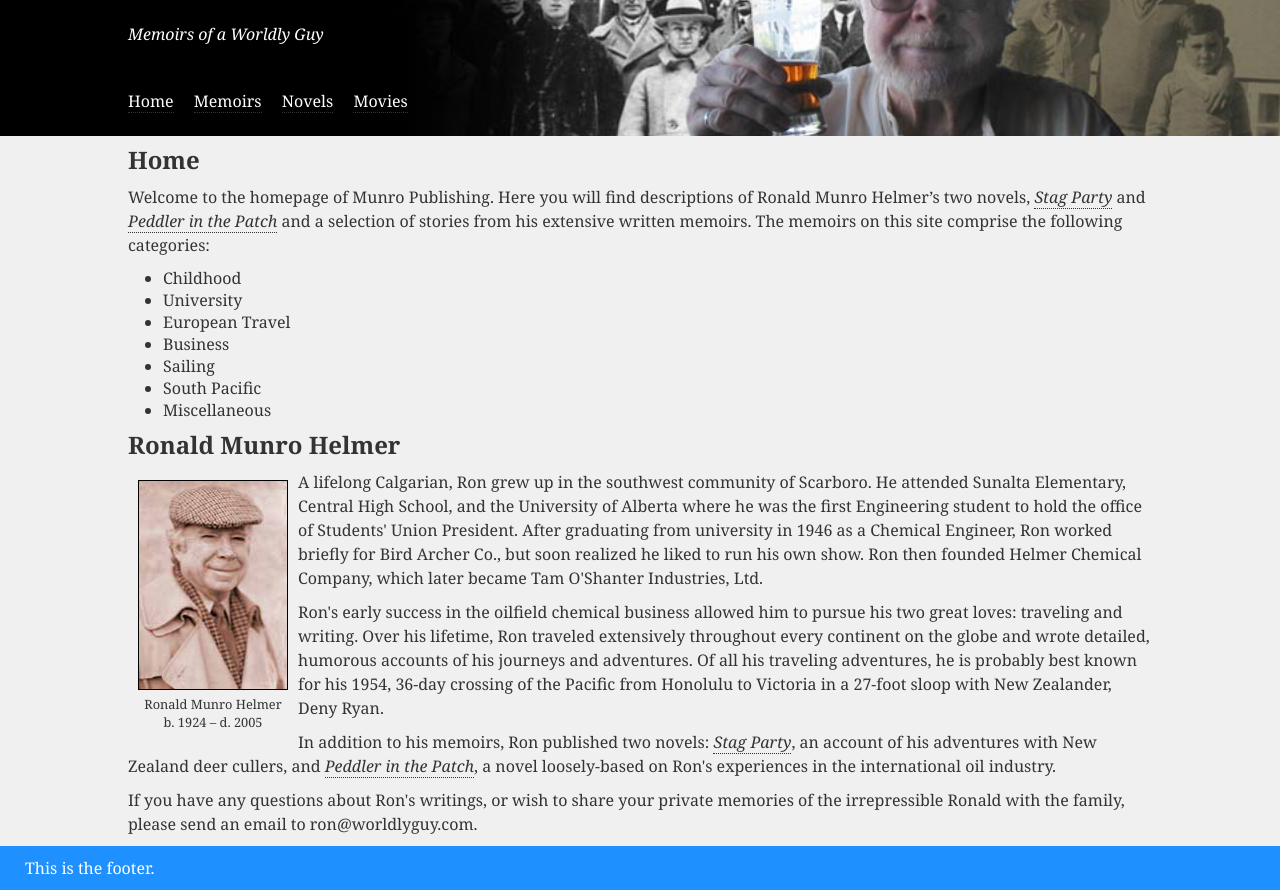
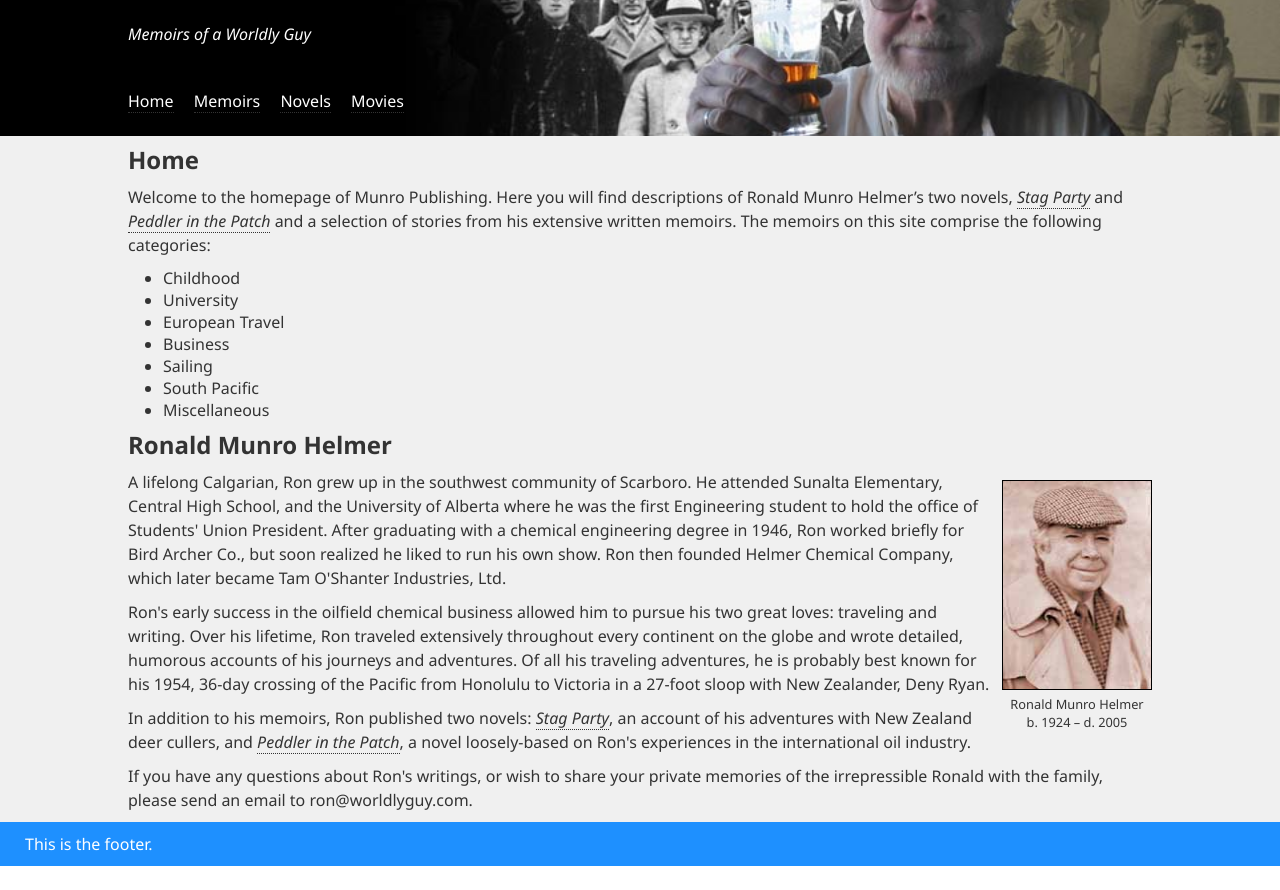
Before and after one commit to dhelmer/website-rmh, a plain HTML site: page dist/index.html in a window 1280 px wide. Shown: the part 91-981 px from the top of the page. After the commit the page ends 957 px from the top, so only its background shows below. Drawn offline with Linux system fonts and the light colour scheme.

Commit message:
Text revisions

```diff
--- a/dist/index.html
+++ b/dist/index.html
@@ -5,7 +5,7 @@
     <meta http-equiv="X-UA-Compatible" content="IE=edge">
     <meta name="viewport" content="width=device-width, initial-scale=1.0">
     <title>New Site</title>
-    <link rel="stylesheet" href="css/main.css">
+    <link rel="stylesheet" href="css/main.min.css">
   </head>
   <body>
     <div class="layout">
@@ -38,8 +38,8 @@
           </ul>
 
           <h2>Ronald Munro Helmer</h2>
-          <div class="img-150-fleft"><img src="media/rmh-portrait.jpg" style="border:1px solid #000000"><br><span class="caption">Ronald Munro Helmer<br>b. 1924 – d. 2005</span></div>
-          <p>A lifelong Calgarian, Ron grew up in the southwest community of Scarboro. He attended Sunalta Elementary, Central High School, and the University of Alberta where he was the first Engineering student to hold the office of Students' Union President. After graduating from university in 1946 as a Chemical Engineer, Ron worked briefly for Bird Archer Co., but soon realized he liked to run his own show. Ron then founded Helmer Chemical Company, which later became Tam O'Shanter Industries, Ltd.</p>
+          <div class="img-150-fright"><img src="media/rmh-portrait.jpg" style="border:1px solid #000000"><br><span class="caption">Ronald Munro Helmer<br>b. 1924 – d. 2005</span></div>
+          <p>A lifelong Calgarian, Ron grew up in the southwest community of Scarboro. He attended Sunalta Elementary, Central High School, and the University of Alberta where he was the first Engineering student to hold the office of Students' Union President. After graduating with a chemical engineering degree in 1946, Ron worked briefly for Bird Archer Co., but soon realized he liked to run his own show. Ron then founded Helmer Chemical Company, which later became Tam O'Shanter Industries, Ltd.</p>
 
           <p>Ron's early success in the oilfield chemical business allowed him to pursue his two great loves: traveling and writing. Over his lifetime, Ron traveled extensively throughout every continent on the globe and wrote detailed, humorous accounts of his journeys and adventures. Of all his traveling adventures, he is probably best known for his 1954, 36-day crossing of the Pacific from Honolulu to Victoria in a 27-foot sloop with New Zealander, Deny Ryan.</p>
 
--- a/scss/_reset.scss
+++ b/scss/_reset.scss
@@ -19,9 +19,9 @@ a {
 }
 
 body {
-  font-family: Georgia, Times, "Times New Roman", serif;
+  font-family: "Segoe UI", Georgia, Times, "Times New Roman", serif;
   color: #333;
-  font-weight: 300;
+  font-weight: 400;
 }
 
 h1, h2  {
--- a/scss/_utilities.scss
+++ b/scss/_utilities.scss
@@ -48,7 +48,13 @@ body {
 .img-150-fleft {
   float: left;
   width: 150px;
-  margin:  10px 10px 0;
+  margin:  10px 10px 10px 0;
+}
+
+.img-150-fright {
+  float: right;
+  width: 150px;
+  margin: 10px 0 10px 10px;
 }
 
 .title {
```
Also changed, not shown: dist/css/main.css, dist/css/main.min.css, 2 other files.
